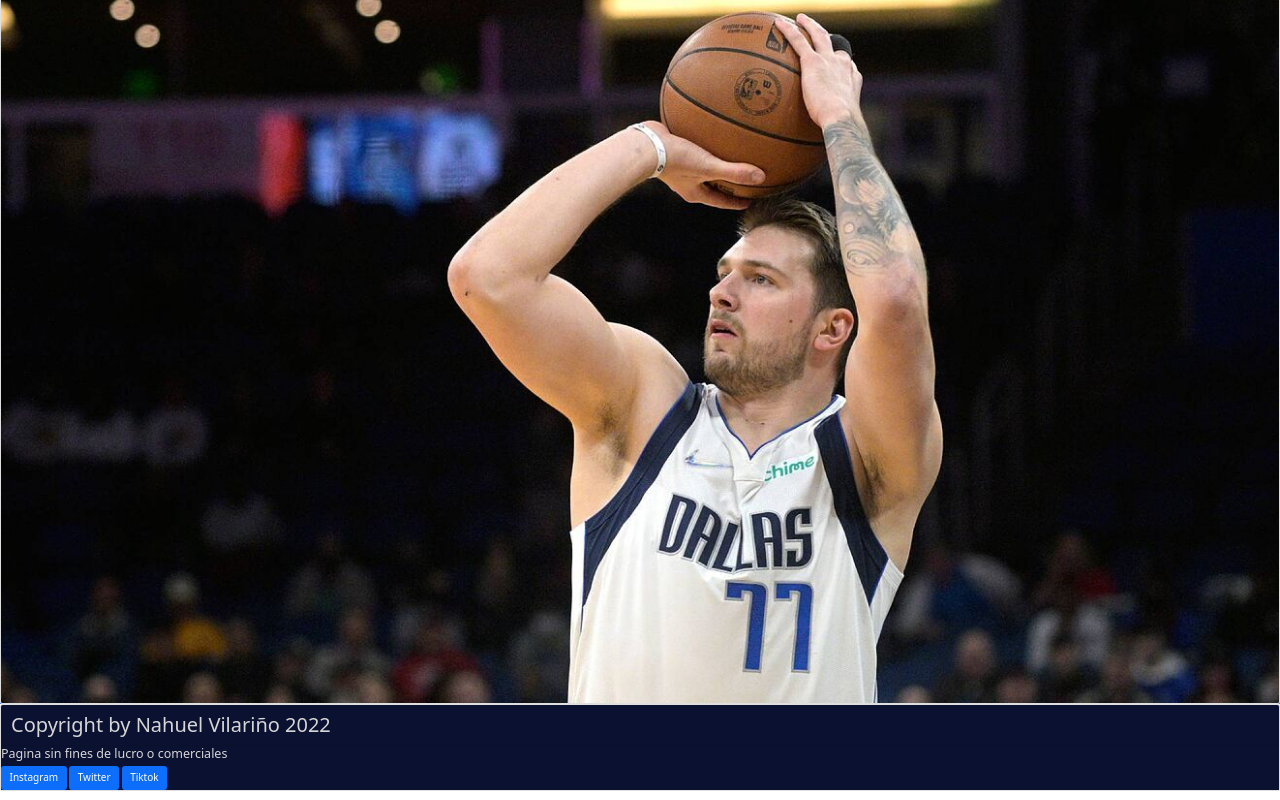
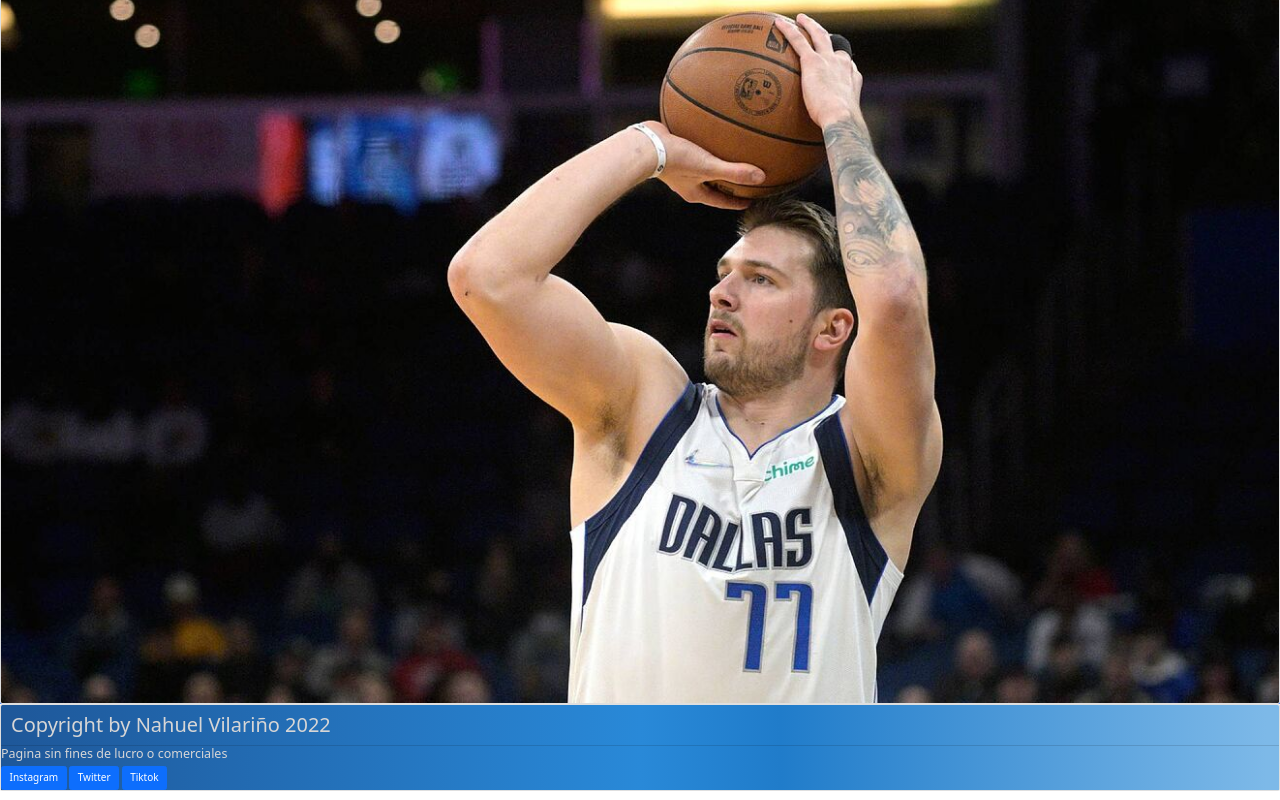
Before and after one commit to NahuelVilarino/Luka_Doncic-Nahuel_Vilarino, a plain HTML site: page index.html in a window 1280 px wide. Shown: the part 401-1201 px from the top of the page. Drawn offline with nearby package versions, Linux system fonts and the light colour scheme.

Commit message:
ultimos cambios al desafio

```diff
--- a/css/index.css
+++ b/css/index.css
@@ -66,7 +66,7 @@
     background-color: var(--principal);
 }
 #footer {
-    min-height: 12vh;
+    min-height: 8vh;
 }
 .card-body {
     font-family: var(--font-primary);
@@ -74,11 +74,11 @@
     background-color: var(--principal);
 }
 div.card_body {
-    background-color: var(--third);
+    background: var(--gradient);
     color: var(--text-color)
 }
 div.card-header {
-    background-color: var(--third);
+    background: var(--gradient);
     color: var(--text-color);
     font-size: var(--text-small)
 }
```
